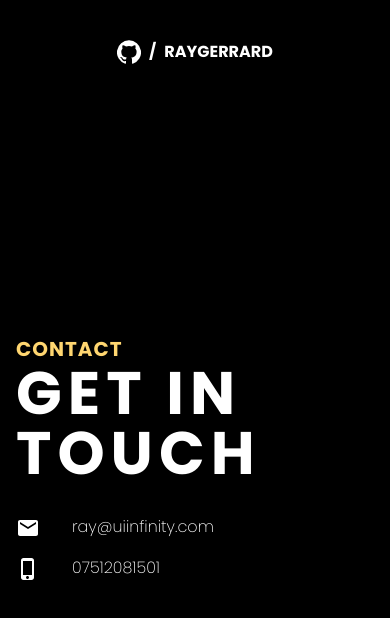
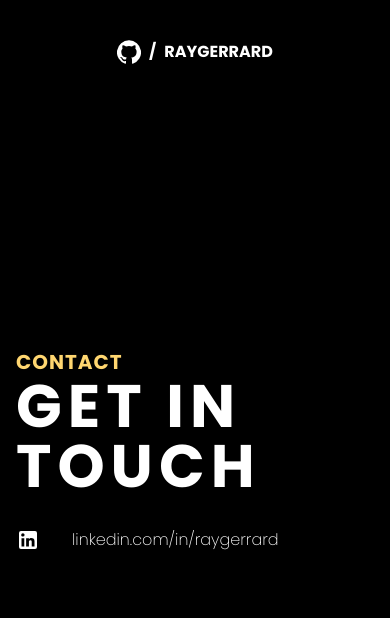
Before and after one commit to raygerrard/raygerrard.com, a React (Create React App) app: page /contact in a window 390 px wide. Shown: the top 618 px of the page. Built offline with nearby package versions, Linux system fonts and the light colour scheme.

Commit message:
amended contact page to ref to linked in profile and removed email and telephone

```diff
--- a/src/pages/Contact.js
+++ b/src/pages/Contact.js
@@ -1,6 +1,5 @@
 import { motion } from "framer-motion";
-import EmailIcon from '@material-ui/icons/Email';
-import PhoneIphoneIcon from '@material-ui/icons/PhoneIphone';
+import LinkedInIcon from '@material-ui/icons/LinkedIn';
 
 const transition = {
     duration: 1,
@@ -25,12 +24,8 @@ const Contact = () => {
                     </h1>
 
                     <p className="mb-4">
-                        <EmailIcon style={{ color: '#fff' }} />
-                        <span className="text-white ml-8">ray@uiinfinity.com</span>
-                    </p>
-                    <p>
-                        <PhoneIphoneIcon style={{ color: '#fff' }} />
-                        <span className="text-white ml-8">07512081501</span>
+                        <LinkedInIcon style={{ color: '#fff' }} />
+                        <a href="https://www.linkedin.com/in/raygerrard/" target="_blank" className="text-white ml-8" rel="noreferrer">linkedin.com/in/raygerrard</a>
                     </p>
                 </div>
             </motion.div>
```
